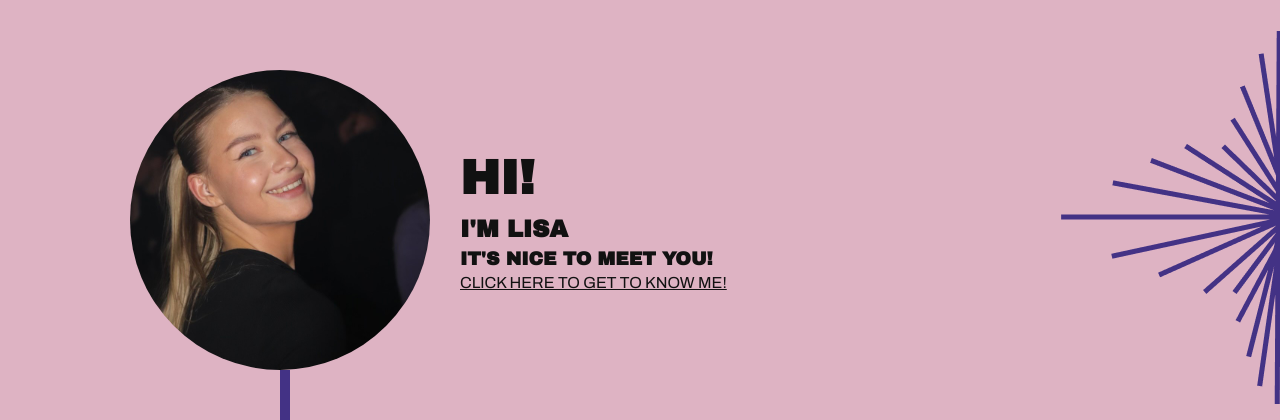
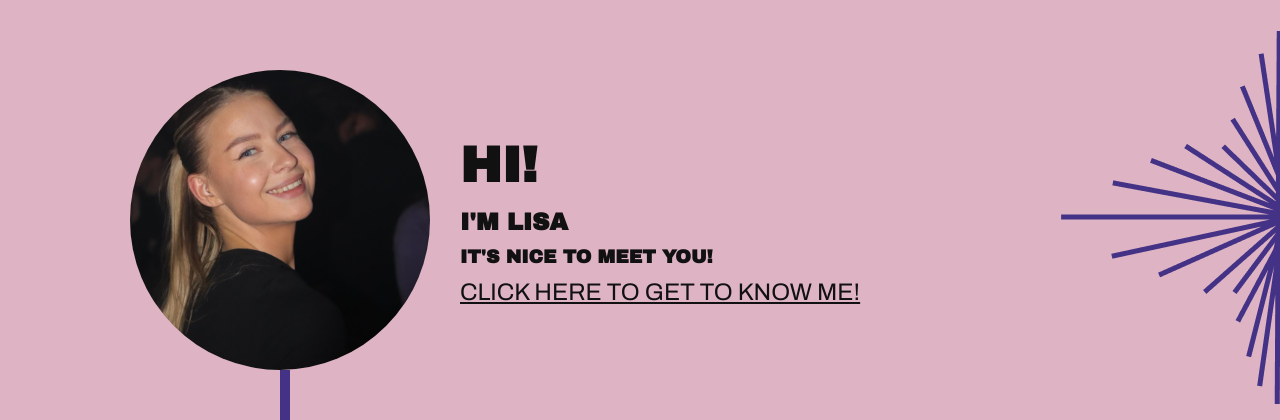
Before and after one commit to lisaupperud/fullstack-portfolio-frontend, a React (Vite) app: page / in a window 1280 px wide. Shown: the part 211-631 px from the top of the page. Built offline with nearby package versions, Linux system fonts and the light colour scheme; no server answers.

Commit message:
refactor: home comp to have clickable img + bigger copy

```diff
--- a/src/components/home/Home.css
+++ b/src/components/home/Home.css
@@ -26,14 +26,15 @@
   width: 300px;
   height: 300px;
   border-radius: 50%;
+  cursor: pointer;
 }
 
-.introduction h1 {
+/*.introduction h1 {
   font-size: 48px;
   color: #111111;
   padding: 0;
   margin: 0;
-}
+}*/
 
 .introduction-text {
   color: #111111;
@@ -42,11 +43,17 @@
   display: flex;
   flex-direction: column;
   justify-content: center;
+  gap: 5px;
   /*background-color: lime;*/
 }
 
-.introduction-text h1,
-h2,
+.introduction-text h1 {
+  font-size: 50px;
+  padding: 0;
+  margin: 0;
+}
+
+.introduction-text h2,
 h3,
 p {
   margin: 0;
@@ -54,6 +61,7 @@ p {
 }
 
 .introduction-text p {
+  font-size: x-large;
   text-decoration: underline;
   cursor: pointer;
 }
--- a/src/components/home/Home.tsx
+++ b/src/components/home/Home.tsx
@@ -7,7 +7,11 @@ export default function Home() {
   return (
     <div className="home-container">
       <div className="introduction">
-        <img src={lisaupperud} alt="Lisa Upperud smiling to the camera" />
+        <img
+          src={lisaupperud}
+          alt="Lisa Upperud smiling to the camera"
+          onClick={() => scrollToId("projects")}
+        />
         <div className="introduction-text">
           <h1>HI!</h1>
           <h2>I'M LISA</h2>
```
